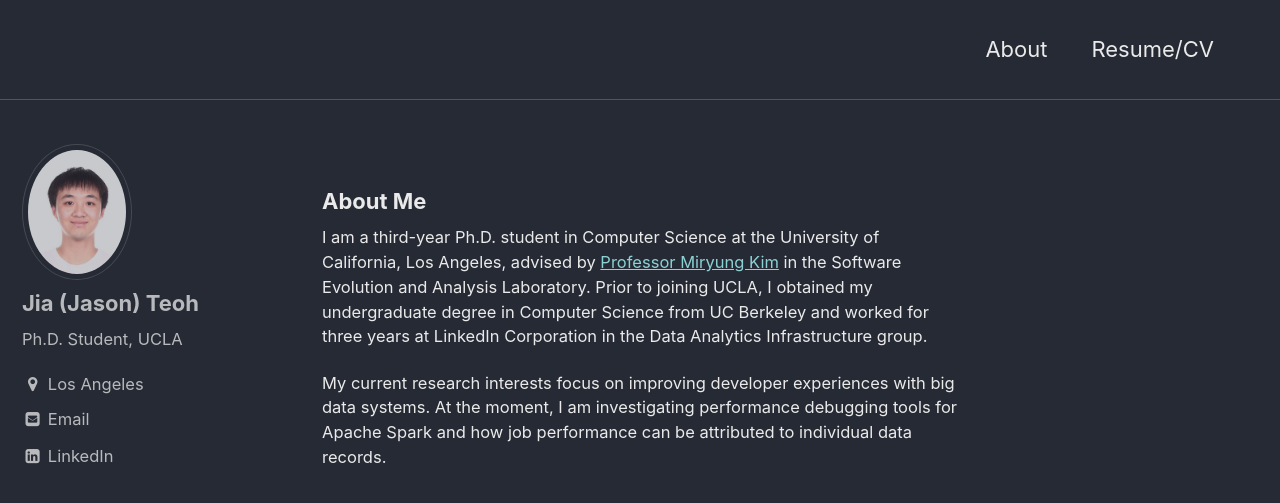
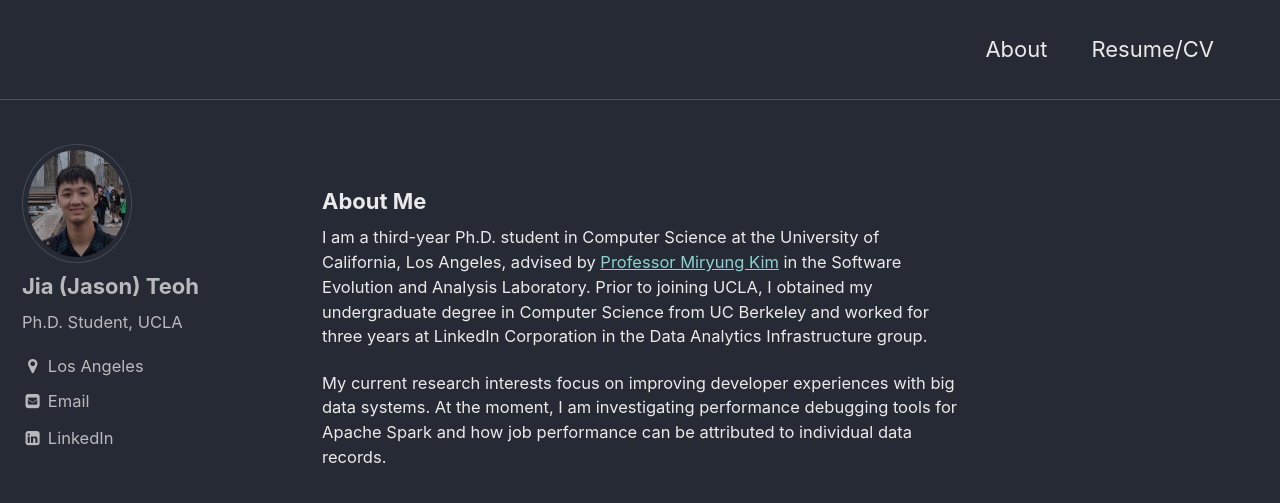
Before and after one commit to jiateoh/jiateoh.github.io, a Jekyll site: the page built from index.html, in a window 1280 px wide and 900 px high. Shown: the top 503 px of the window. Built offline with Jekyll 4.4.1, drawn with Linux system fonts in a browser that asks for light colours; the list of posts is cut into pages by our own code.

Commit message:
Update config and profile image + gitignore file

```diff
--- a/_config.yml
+++ b/_config.yml
@@ -84,7 +84,7 @@ analytics:
 # Site Author
 author:
   name             : "Jia (Jason) Teoh"
-  avatar           : "/assets/images/profile_cropped.jpg"
+  avatar           : "/assets/images/profile_ny_cropped.jpg"
   bio              : "Ph.D. Student, UCLA"
   location         : "Los Angeles"
   email            : "jiateoh at gmail"
```
Also changed, not shown: assets/images/profile_linkedin_cropped.jpg (renamed from assets/images/profile_cropped.jpg), assets/images/profile_ny_cropped.jpg (added), 2 other files.
